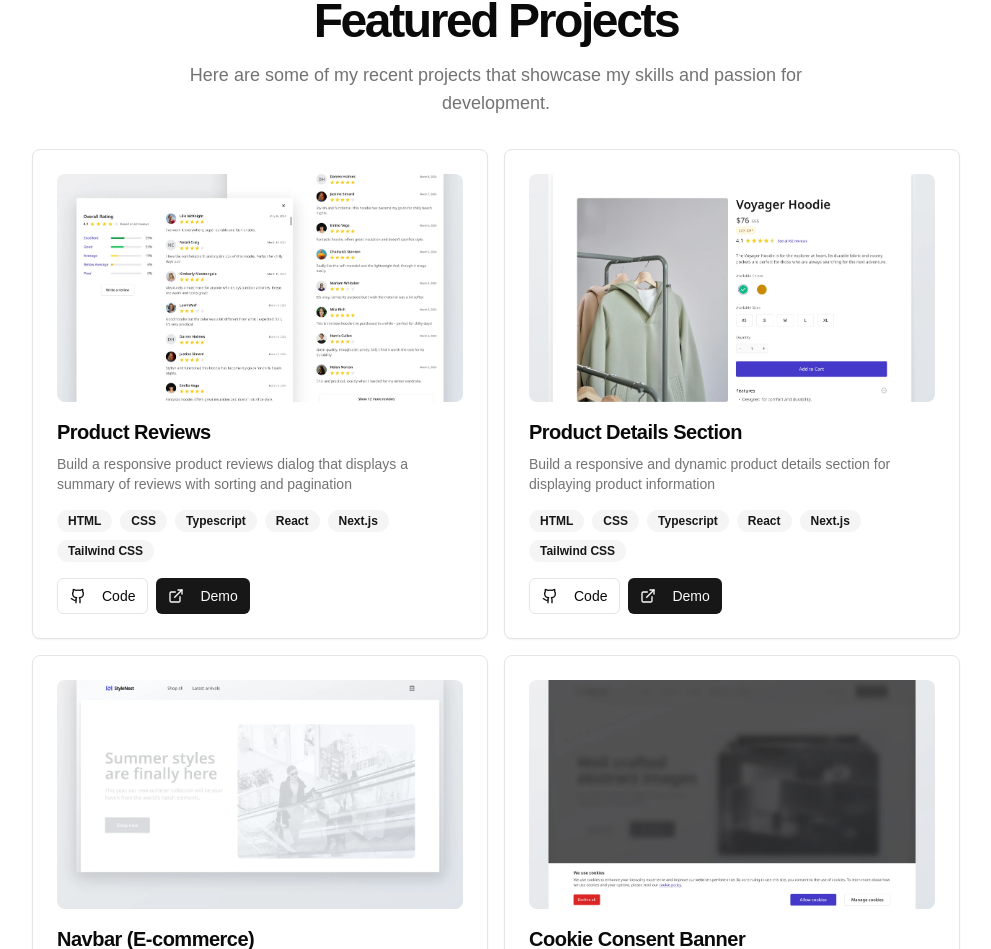
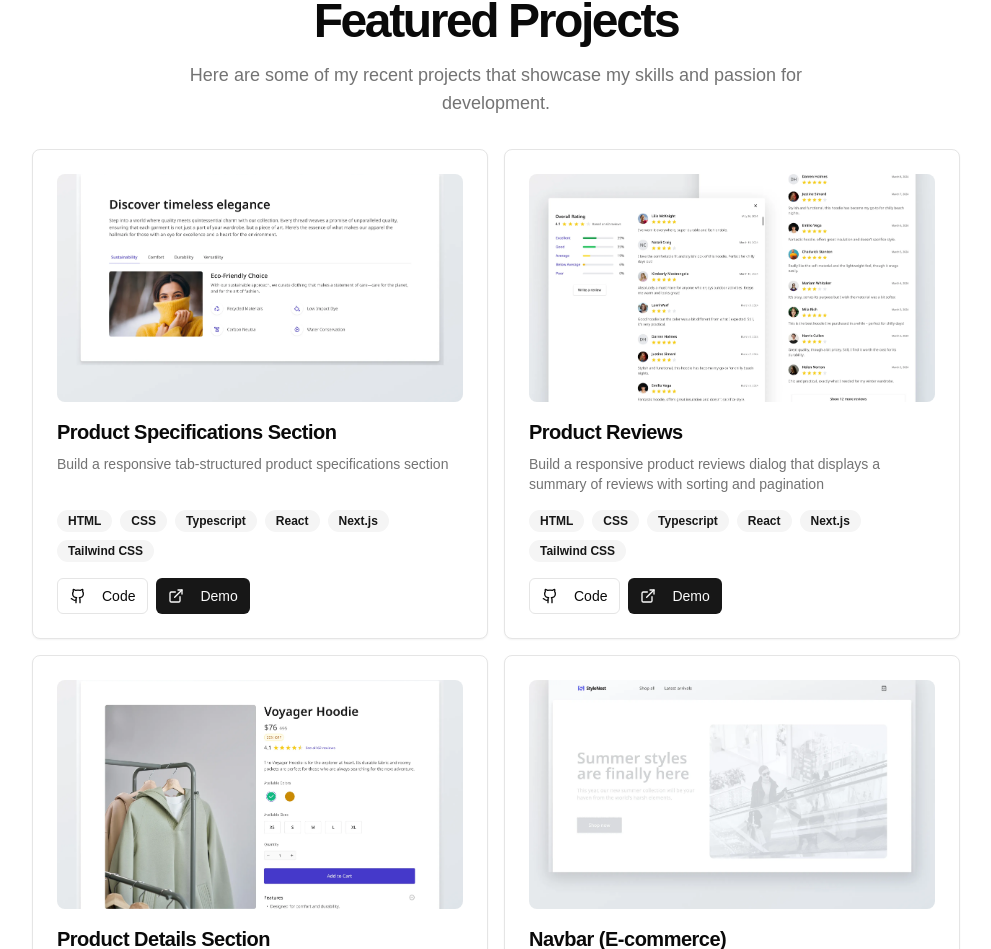
Before and after one commit to adam-wrote-this/my-portfolio, a Next.js app: page / in a window 1280 px wide. Shown: the part 949-1898 px from the top of the page, without its empty margins (144-1135 px from the left). Built offline with nearby package versions, Linux system fonts and the light colour scheme.

Commit message:
refactor: Refactor code structure for improved readability and maintainability

```diff
--- a/app/page.tsx
+++ b/app/page.tsx
@@ -22,6 +22,16 @@ import Image from 'next/image'
 
 export default function Showcase() {
   const projects = [
+    {
+      title: 'Product Specifications Section',
+      description:
+        'Build a responsive tab-structured product specifications section',
+      image: 'product-specifications-section.webp',
+      tags: ['HTML', 'CSS', 'Typescript', 'React', 'Next.js', 'Tailwind CSS'],
+      github:
+        'https://github.com/adam-wrote-this/product-specifications-section',
+      demo: 'https://product-specifications-section.vercel.app/'
+    },
     {
       title: 'Product Reviews',
       description:
```
Also changed, not shown: public/product-specifications-section.webp (added).
